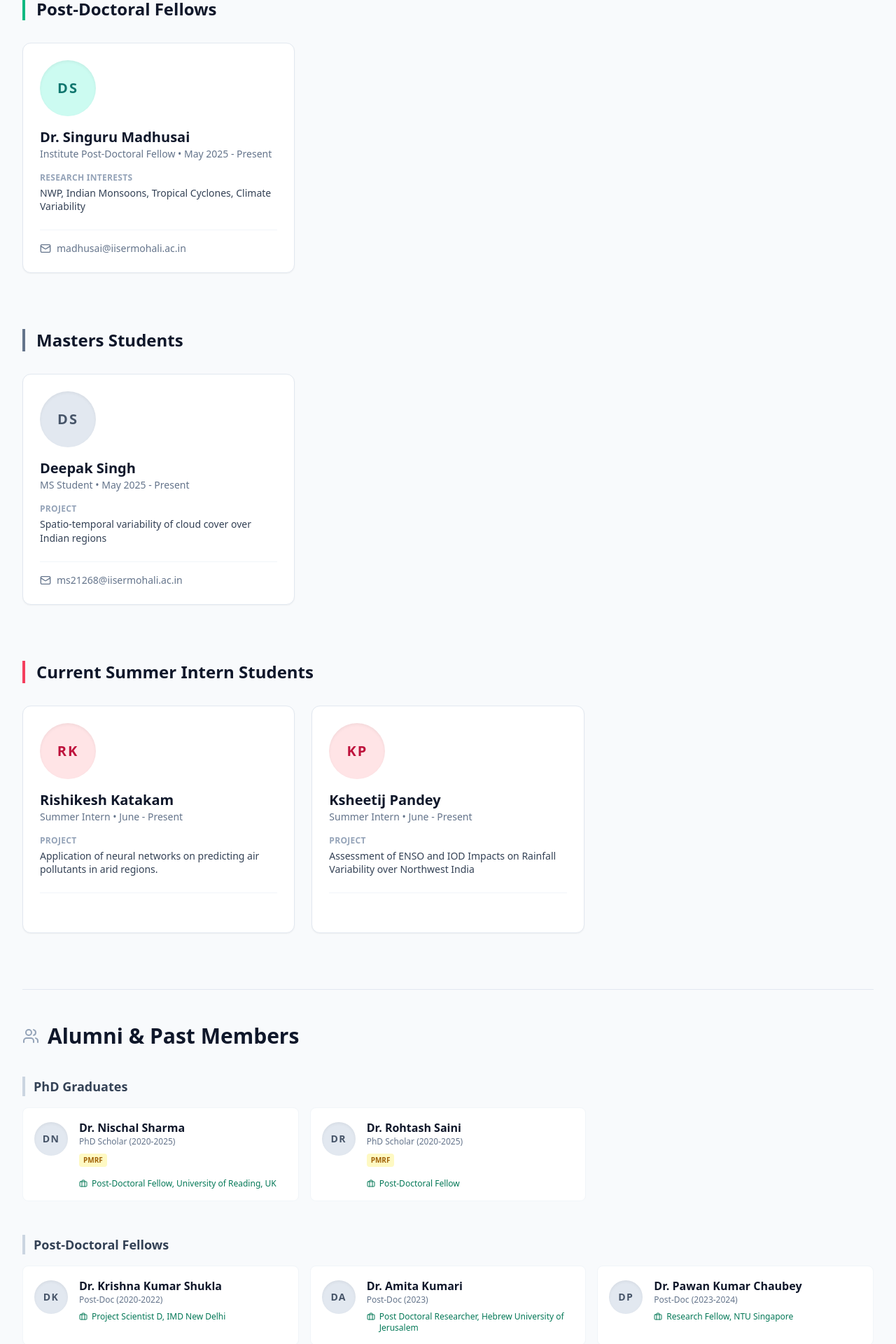
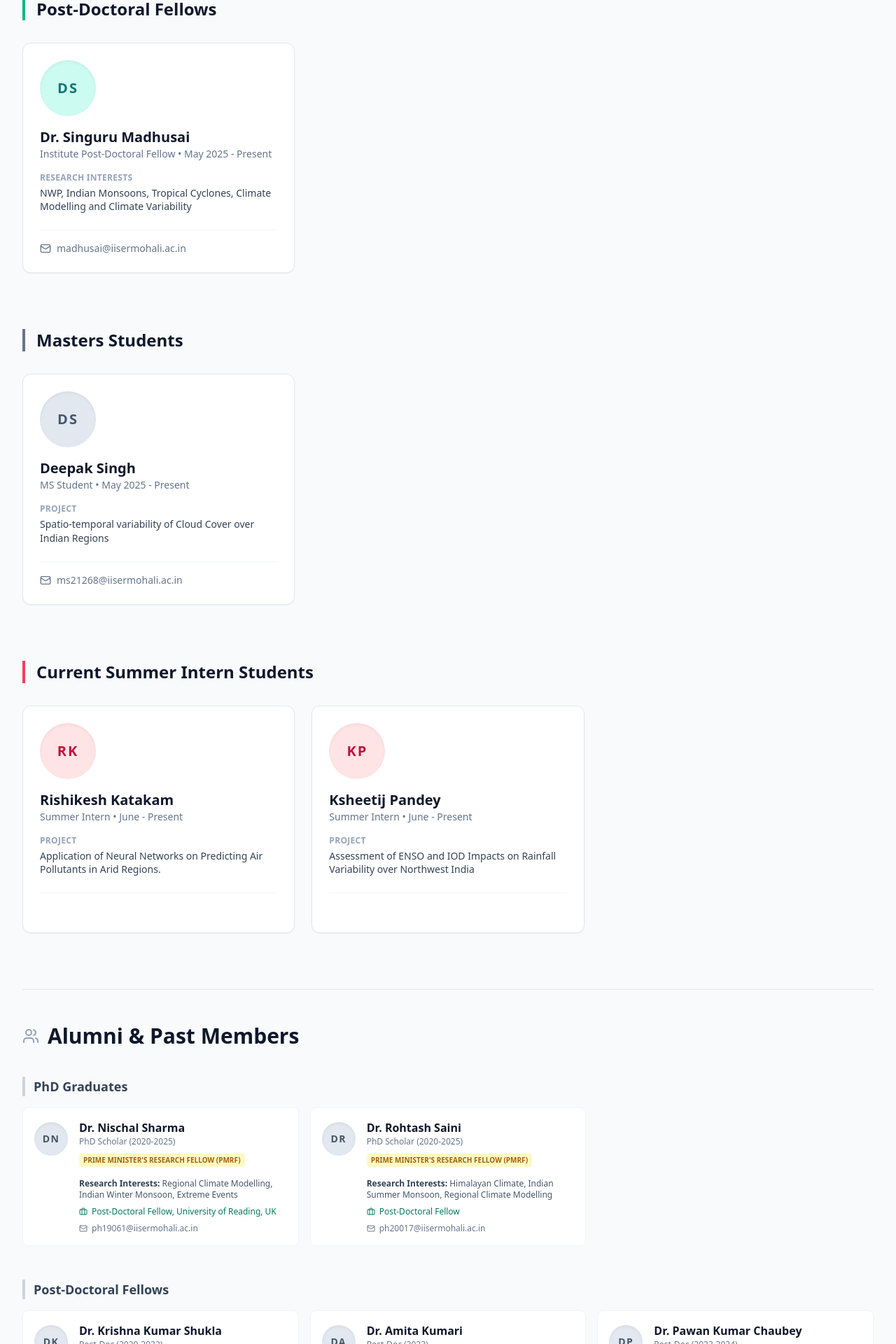
Before and after one commit to WeCliMLab/Website, a Next.js app: page /people in a window 1280 px wide. Shown: the part 2096-4016 px from the top of the page at 70% size. Built offline with nearby package versions, Linux system fonts and the light colour scheme.

Commit message:
Update page.tsx

```diff
--- a/src/app/people/page.tsx
+++ b/src/app/people/page.tsx
@@ -109,7 +109,7 @@ export default function PeoplePage() {
       name: "Nikhil Hale",
       role: "JRF",
       period: "August 2024 - Present",
-      interests: "Climate Modelling, Climate extremes, Polar climate",
+      interests: "Climate Modelling, Climate Extremes, Polar climate",
       email: "nikhilhale4@gmail.com"
     },
     {
@@ -133,7 +133,7 @@ export default function PeoplePage() {
       name: "Dr. Singuru Madhusai",
       role: "Institute Post-Doctoral Fellow",
       period: "May 2025 - Present",
-      interests: "NWP, Indian Monsoons, Tropical Cyclones, Climate Variability",
+      interests: "NWP, Indian Monsoons, Tropical Cyclones, Climate Modelling and Climate Variability",
       email: "madhusai@iisermohali.ac.in"
     }
   ];
@@ -143,7 +143,7 @@ export default function PeoplePage() {
       name: "Deepak Singh",
       role: "MS Student",
       period: "May 2025 - Present",
-      project: "Spatio-temporal variability of cloud cover over Indian regions",
+      project: "Spatio-temporal variability of Cloud Cover over Indian Regions",
       email: "ms21268@iisermohali.ac.in"
     }
   ];
@@ -153,7 +153,7 @@ export default function PeoplePage() {
       name: "Rishikesh Katakam",
       role: "Summer Intern",
       period: "June - Present",
-      project: "Application of neural networks on predicting air pollutants in arid regions."
+      project: "Application of Neural Networks on Predicting Air Pollutants in Arid Regions."
     },
     {
       name: "Ksheetij Pandey",
@@ -169,14 +169,18 @@ export default function PeoplePage() {
     {
       name: "Dr. Nischal Sharma",
       role: "PhD Scholar (2020-2025)",
-      badge: "PMRF",
-      current: "Post-Doctoral Fellow, University of Reading, UK"
+      badge: "Prime Minister's Research Fellow (PMRF)",
+      interests: "Regional Climate Modelling, Indian Winter Monsoon, Extreme Events",
+      current: "Post-Doctoral Fellow, University of Reading, UK",
+      email: "ph19061@iisermohali.ac.in"
     },
     {
       name: "Dr. Rohtash Saini",
       role: "PhD Scholar (2020-2025)",
-      badge: "PMRF",
-      current: "Post-Doctoral Fellow"
+      badge: "Prime Minister's Research Fellow (PMRF)",
+      interests: "Himalayan Climate, Indian Summer Monsoon, Regional Climate Modelling",
+      current: "Post-Doctoral Fellow",
+      email: "ph20017@iisermohali.ac.in "
     }
   ];
 
```
